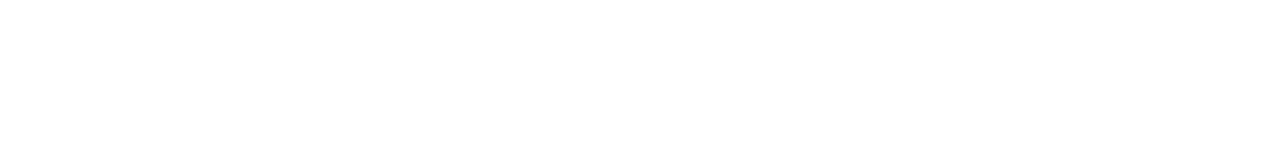
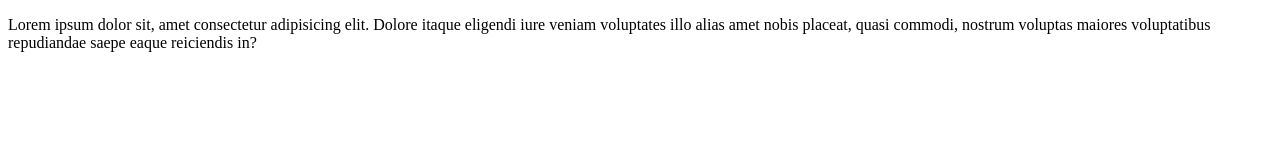
Before and after one commit to AleRojasGz/prueba_repositorio, a plain HTML site: page index.html in a window 1280 px wide. Drawn offline with Linux system fonts and the light colour scheme.

Commit message:
Agregado Div Contenedor

```diff
--- a/index.html
+++ b/index.html
@@ -1,12 +1,21 @@
 <!DOCTYPE html>
 <html lang="en">
-<head>
-    <meta charset="UTF-8">
-    <meta http-equiv="X-UA-Compatible" content="IE=edge">
-    <meta name="viewport" content="width=device-width, initial-scale=1.0">
+  <head>
+    <meta charset="UTF-8" />
+    <meta http-equiv="X-UA-Compatible" content="IE=edge" />
+    <meta name="viewport" content="width=device-width, initial-scale=1.0" />
     <title>GIT VSCODE</title>
-</head>
-<body>
-
-</body>
+  </head>
+  <body>
+    <div class="container">
+      <div class="row">
+        <p>
+          Lorem ipsum dolor sit, amet consectetur adipisicing elit. Dolore
+          itaque eligendi iure veniam voluptates illo alias amet nobis placeat,
+          quasi commodi, nostrum voluptas maiores voluptatibus repudiandae saepe
+          eaque reiciendis in?
+        </p>
+      </div>
+    </div>
+  </body>
 </html>
```
